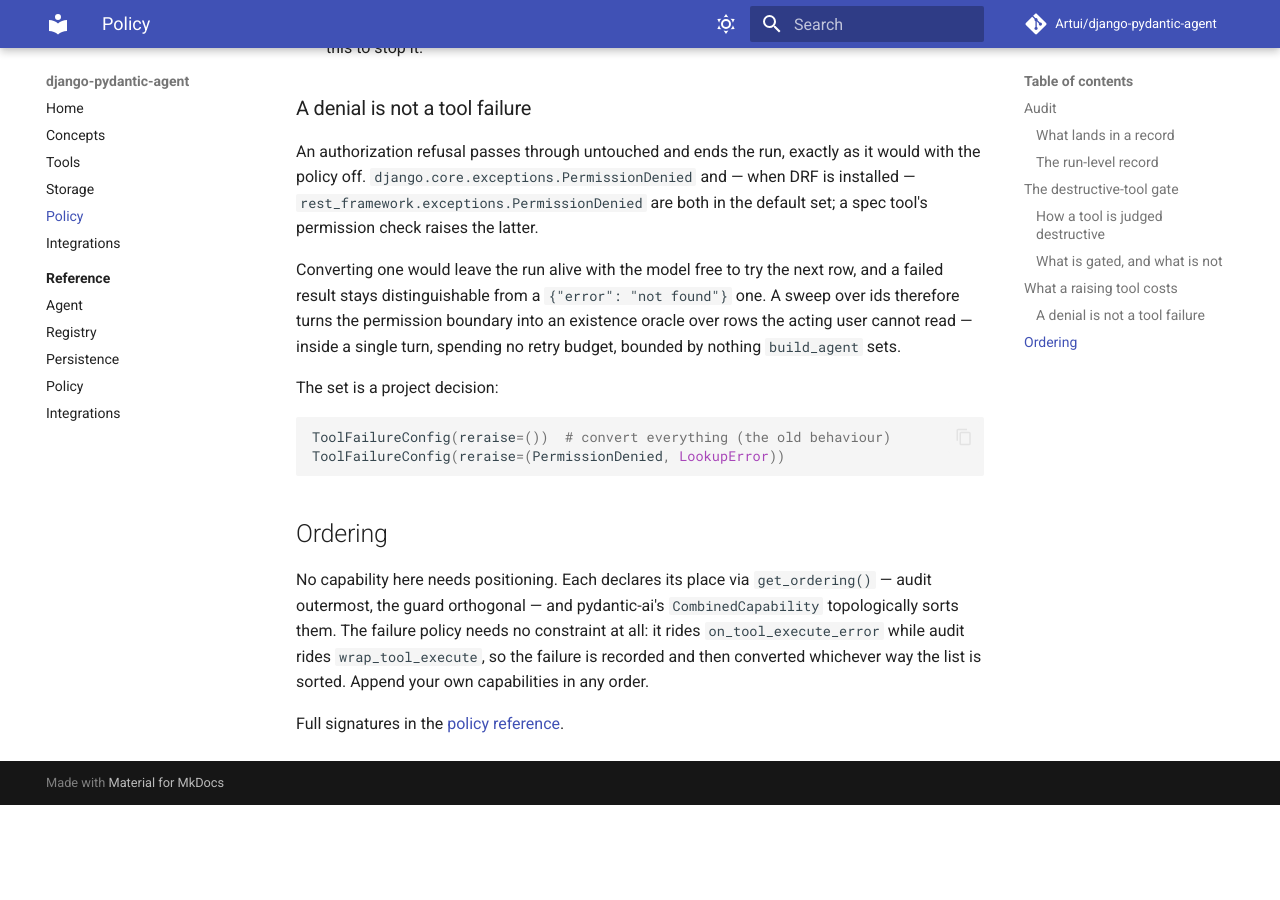
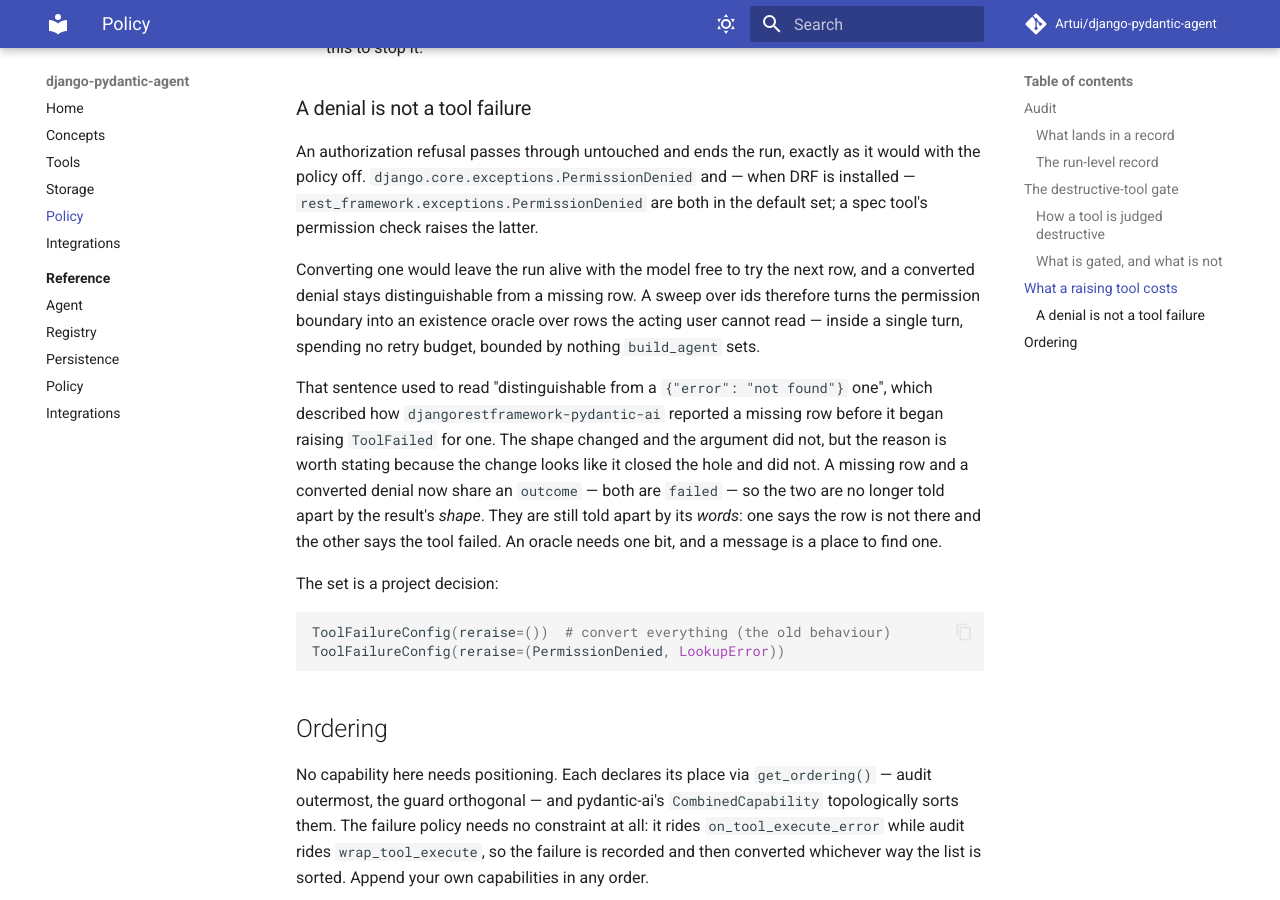
Before and after one commit to Artui/django-pydantic-agent, an MkDocs documentation site: the page built from docs/policy.md, in a window 1280 px wide and 900 px high, scrolled down 3554 px. Built offline with MkDocs 1.6.1 and Material for MkDocs 9.7.7, drawn with Linux system fonts in a browser that asks for light colours; comment, search, counter and statistics services are not loaded; before the commit the page ends 4359 px from its top, so only the background shows below that.

Commit message:
The existence-oracle argument, restated against the shapes that exist (#65)
The tool-failure policy's reasoning for passing an authorization refusal
through untouched cited a missing row arriving as {"error": "not found"}.
That is how djangorestframework-pydantic-ai reported one until it began
raising ToolFailed for it, so the sentence now describes a shape nothing
produces.

The correction is worth more than the wording, because the change looks
like it closed the hole and did not. A missing row and a converted
denial now share an outcome -- both are failed -- so the two are no
longer told apart by the result's shape. They are still told apart by
its words: one says the row is not there, the other says the tool
failed. An oracle needs one bit and a message is a place to find one, so
the default reraise set is as load-bearing as it was.

Nothing about the behaviour changes. The mechanism was already right:
the policy raises ToolFailed, which pydantic-ai marks outcome='failed',
and a ToolFailed raised beneath it is excluded from on_tool_execute_error
by name -- so a spec toolset's own terminal failures reach the model with
their own wording rather than this policy's generic one.

Co-authored-by: Claude Opus 5 <noreply@anthropic.com>

```diff
--- a/docs/policy.md
+++ b/docs/policy.md
@@ -168,10 +168,20 @@ when DRF is installed — `rest_framework.exceptions.PermissionDenied` are both
 the default set; a spec tool's permission check raises the latter.
 
 Converting one would leave the run alive with the model free to try the next
-row, and a failed result stays distinguishable from a `{"error": "not found"}`
-one. A sweep over ids therefore turns the permission boundary into an existence
-oracle over rows the acting user cannot read — inside a single turn, spending no
-retry budget, bounded by nothing `build_agent` sets.
+row, and a converted denial stays distinguishable from a missing row. A sweep
+over ids therefore turns the permission boundary into an existence oracle over
+rows the acting user cannot read — inside a single turn, spending no retry
+budget, bounded by nothing `build_agent` sets.
+
+That sentence used to read "distinguishable from a `{"error": "not found"}`
+one", which described how `djangorestframework-pydantic-ai` reported a missing
+row before it began raising `ToolFailed` for one. The shape changed and the
+argument did not, but the reason is worth stating because the change looks like
+it closed the hole and did not. A missing row and a converted denial now share
+an `outcome` — both are `failed` — so the two are no longer told apart by the
+result's *shape*. They are still told apart by its *words*: one says the row is
+not there and the other says the tool failed. An oracle needs one bit, and a
+message is a place to find one.
 
 The set is a project decision:
 
```
Also changed, not shown: CHANGELOG.md (+12 -0 lines).
